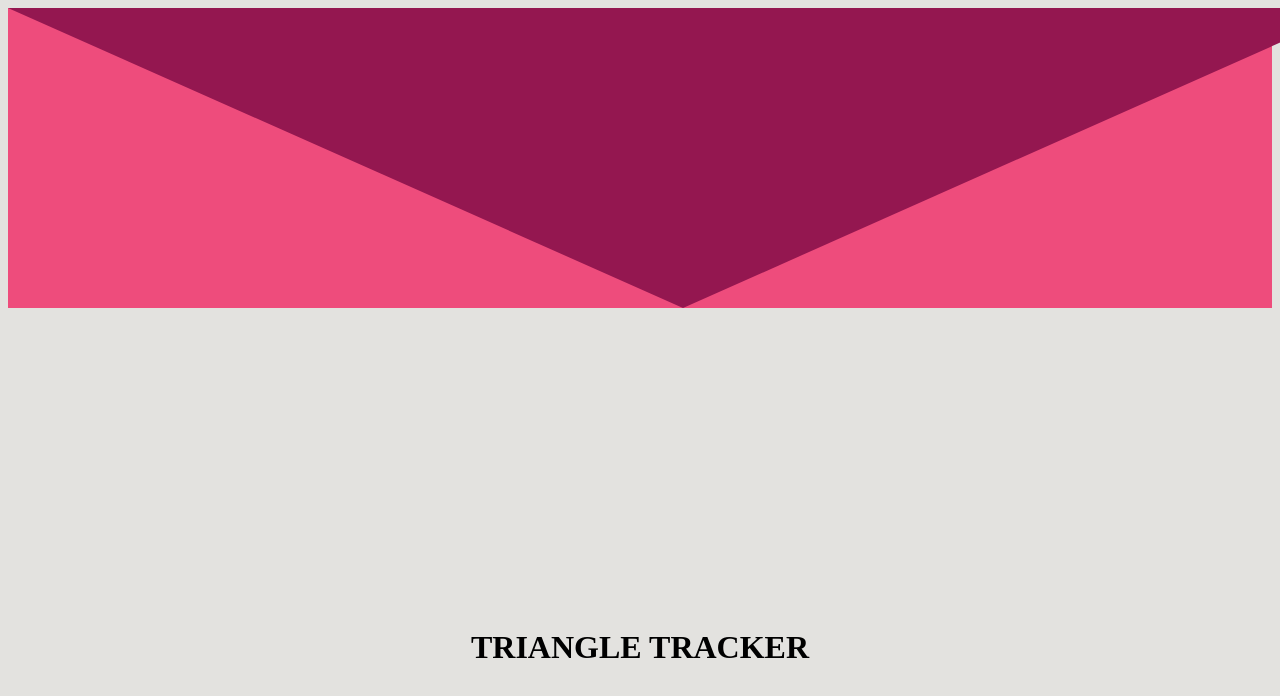
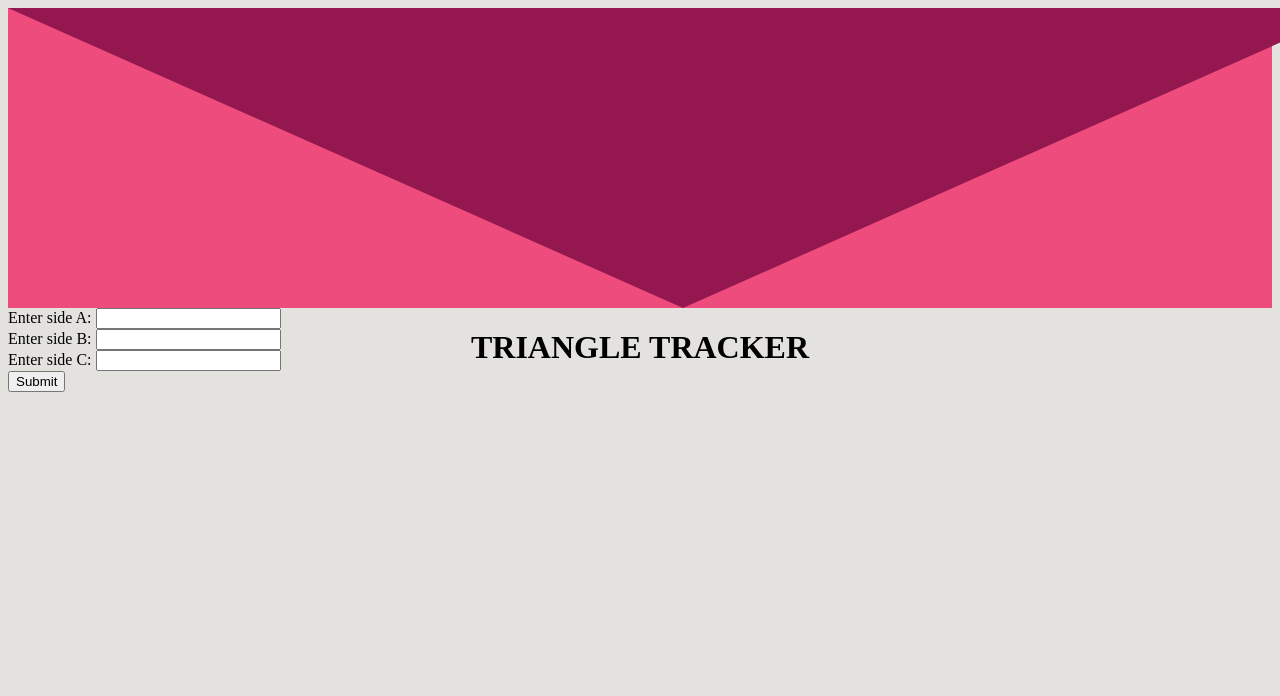
Before and after one commit to nimomaina/triangletracker, a plain HTML site: page index.html in a window 1280 px wide. Shown: the top 696 px of the page. Drawn offline with Linux system fonts and the light colour scheme.

Commit message:
Adding html form

```diff
--- a/css/style.css
+++ b/css/style.css
@@ -5,7 +5,6 @@
 
 .triangle-down {
   width: auto;
-  height: 300px;
   border-left: 675px solid transparent;
   border-right: 675px solid transparent;
   border-top: 300px solid #941750;
--- a/index.html
+++ b/index.html
@@ -1,11 +1,13 @@
 <!DOCTYPE html>
 <html lang="en" dir="ltr">
+
 <head>
   <meta charset="utf-8">
   <title></title>
   <script src="js/script.js" type="text/javascript"></script>
   <link rel="stylesheet" href="css/style.css">
 </head>
+
 <body>
   <div class="header">
 
@@ -18,6 +20,21 @@
 
   <div class="Body">
     <div class="column">
+      <form id="triangleInput">
+        <div class="form-group">
+          <label for="sideA">Enter side A:</label>
+          <input id="sideA" type="number" required>
+        </div>
+        <div class="form-group">
+          <label for="sideB">Enter side B:</label>
+          <input id="sideB" type="number" required>
+        </div>
+        <div class="form-group">
+          <label for="sideC">Enter side C:</label>
+          <input id="sideC" type="number" required>
+        </div>
+        <button type="submit" class="btn btn-success">Submit</button>
+      </form>
 
     </div>
 
@@ -28,4 +45,5 @@
   </div>
 
 </body>
+
 </html>
```
Lines whose indentation alone changed are shown as unchanged.
